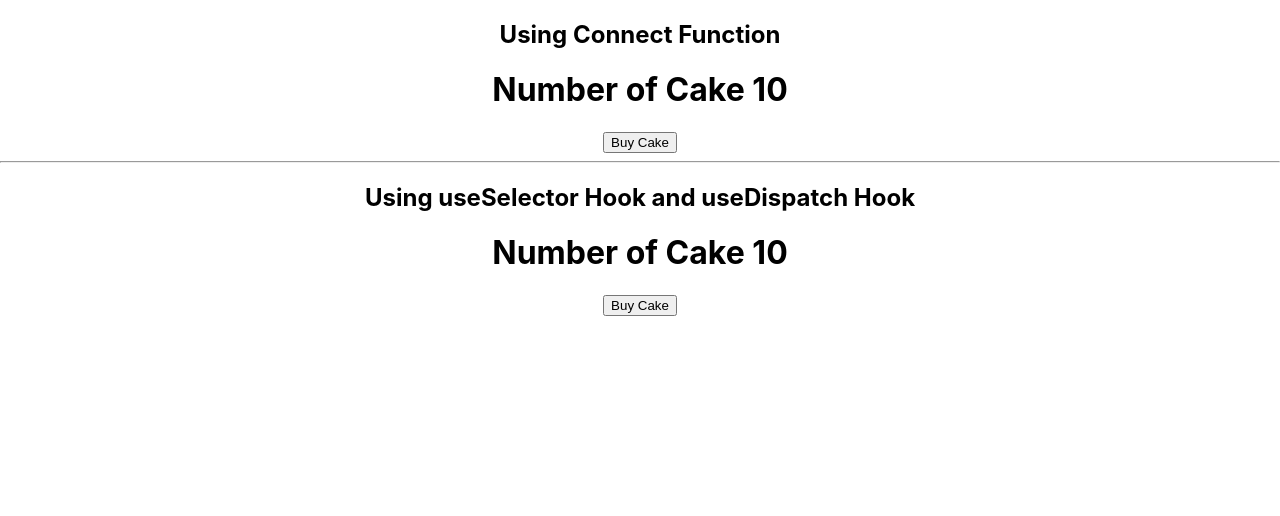
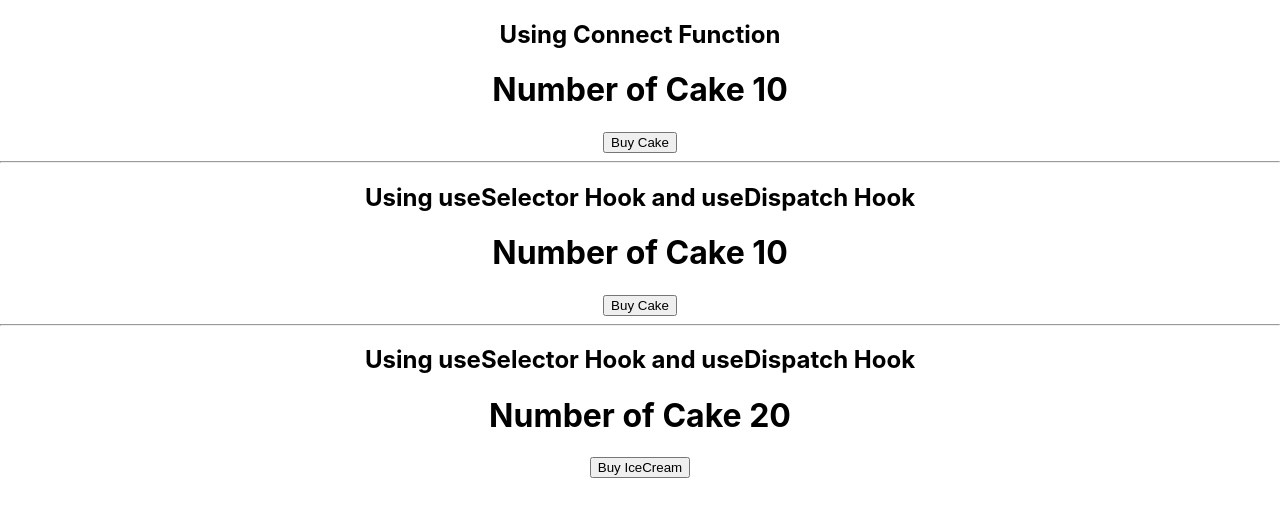
Before and after one commit to hardikd-zignuts/Redux-Tutorial, a React (Create React App) app in the folder redux-cake-shop/: page / in a window 1280 px wide. Shown: the top 516 px of the page. Built offline with nearby package versions, Linux system fonts and the light colour scheme.

Commit message:
Added one more Reducer "IceCream Reducer" Combine Reducer

```diff
--- a/redux-cake-shop/src/App.css
+++ b/redux-cake-shop/src/App.css
@@ -1,38 +1,3 @@
 .App {
   text-align: center;
 }
-
-.App-logo {
-  height: 40vmin;
-  pointer-events: none;
-}
-
-@media (prefers-reduced-motion: no-preference) {
-  .App-logo {
-    animation: App-logo-spin infinite 20s linear;
-  }
-}
-
-.App-header {
-  background-color: #282c34;
-  min-height: 100vh;
-  display: flex;
-  flex-direction: column;
-  align-items: center;
-  justify-content: center;
-  font-size: calc(10px + 2vmin);
-  color: white;
-}
-
-.App-link {
-  color: #61dafb;
-}
-
-@keyframes App-logo-spin {
-  from {
-    transform: rotate(0deg);
-  }
-  to {
-    transform: rotate(360deg);
-  }
-}
--- a/redux-cake-shop/src/App.js
+++ b/redux-cake-shop/src/App.js
@@ -3,6 +3,7 @@
 import { Provider } from 'react-redux';
 import store from './Redux/Store';
 import CakeShopHook from './components/CakeShopHook';
+import IceCreamShop from './components/IceCreamShop';
 
 function App() {
   return (
@@ -11,6 +12,8 @@
         <CakeShop />
         <hr />
         <CakeShopHook />
+        <hr />
+        <IceCreamShop />
       </div>
     </Provider>
   );
--- a/redux-cake-shop/src/Redux/Store.js
+++ b/redux-cake-shop/src/Redux/Store.js
@@ -1,6 +1,6 @@
 import { createStore } from "redux";
-import cakeReducer from "./cake/cakeReducer";
+import rootReducer from "./rootReducer";
 
-const store = createStore(cakeReducer)
+const store = createStore(rootReducer)
 
 export default store
--- /dev/null
+++ b/redux-cake-shop/src/Redux/iceCream/iceCreamActions.js
@@ -0,0 +1,9 @@
+import { BUY_ICECREAM } from "./iceCreamTypes"
+
+const buyIceCream = () => {
+    return {
+        type: BUY_ICECREAM
+    }
+}
+
+export default buyIceCream
--- /dev/null
+++ b/redux-cake-shop/src/Redux/iceCream/iceCreamReducer.js
@@ -0,0 +1,19 @@
+import { BUY_ICECREAM } from "./iceCreamTypes"
+
+const initialState = {
+    numOfIceCream: 20
+}
+
+const iceCreamReducer = (state = initialState, action) => {
+    switch (action.type) {
+        case BUY_ICECREAM:
+            return {
+                ...state,
+                numOfIceCream: state.numOfIceCream - 1
+            }
+        default:
+            return state
+    }
+}
+
+export default iceCreamReducer
--- /dev/null
+++ b/redux-cake-shop/src/Redux/iceCream/iceCreamTypes.js
@@ -0,0 +1 @@
+export const BUY_ICECREAM = 'BUY_ICECREAM'
--- /dev/null
+++ b/redux-cake-shop/src/Redux/index.js
@@ -0,0 +1,2 @@
+export { buyCake } from './cake/cakeAction'
+export { buyIceCream } from './iceCream/iceCreamActions'
--- /dev/null
+++ b/redux-cake-shop/src/Redux/rootReducer.js
@@ -0,0 +1,11 @@
+import cakeReducer from "./cake/cakeReducer";
+import iceCreamReducer from "./iceCream/iceCreamReducer";
+
+import { combineReducers } from "redux";
+
+const rootReducer = combineReducers({
+    cake: cakeReducer,
+    iceCream: iceCreamReducer
+})
+
+export default rootReducer
--- a/redux-cake-shop/src/components/CakeShop.jsx
+++ b/redux-cake-shop/src/components/CakeShop.jsx
@@ -16,7 +16,7 @@
 
 const mapToStateProps = (state) => {
   return {
-    numOfCake: state.numOfCake,
+    numOfCake: state.cake.numOfCake,
   };
 };
 const mapToDispatchProps = (dispatch) => {
--- a/redux-cake-shop/src/components/CakeShopHook.jsx
+++ b/redux-cake-shop/src/components/CakeShopHook.jsx
@@ -3,7 +3,7 @@
 import { buyCake } from "../Redux/cake/cakeAction";
 
 const CakeShopHook = () => {
-  const numOfCake = useSelector((state) => state.numOfCake);
+  const numOfCake = useSelector((state) => state.cake.numOfCake);
   const dispatch = useDispatch();
   return (
     <>
--- /dev/null
+++ b/redux-cake-shop/src/components/IceCreamShop.jsx
@@ -0,0 +1,19 @@
+import React from "react";
+import { useDispatch, useSelector } from "react-redux";
+import buyIceCream from "../Redux/iceCream/iceCreamActions";
+
+const IceCreamShop = () => {
+  const numOfIceCream = useSelector((state) => state.iceCream.numOfIceCream);
+  const dispatch = useDispatch();
+  return (
+    <>
+      <div>
+        <h2>Using useSelector Hook and useDispatch Hook</h2>
+        <h1>Number of Cake {numOfIceCream}</h1>
+        <button onClick={() => dispatch(buyIceCream())}>Buy IceCream</button>
+      </div>
+    </>
+  );
+};
+
+export default IceCreamShop;
```
